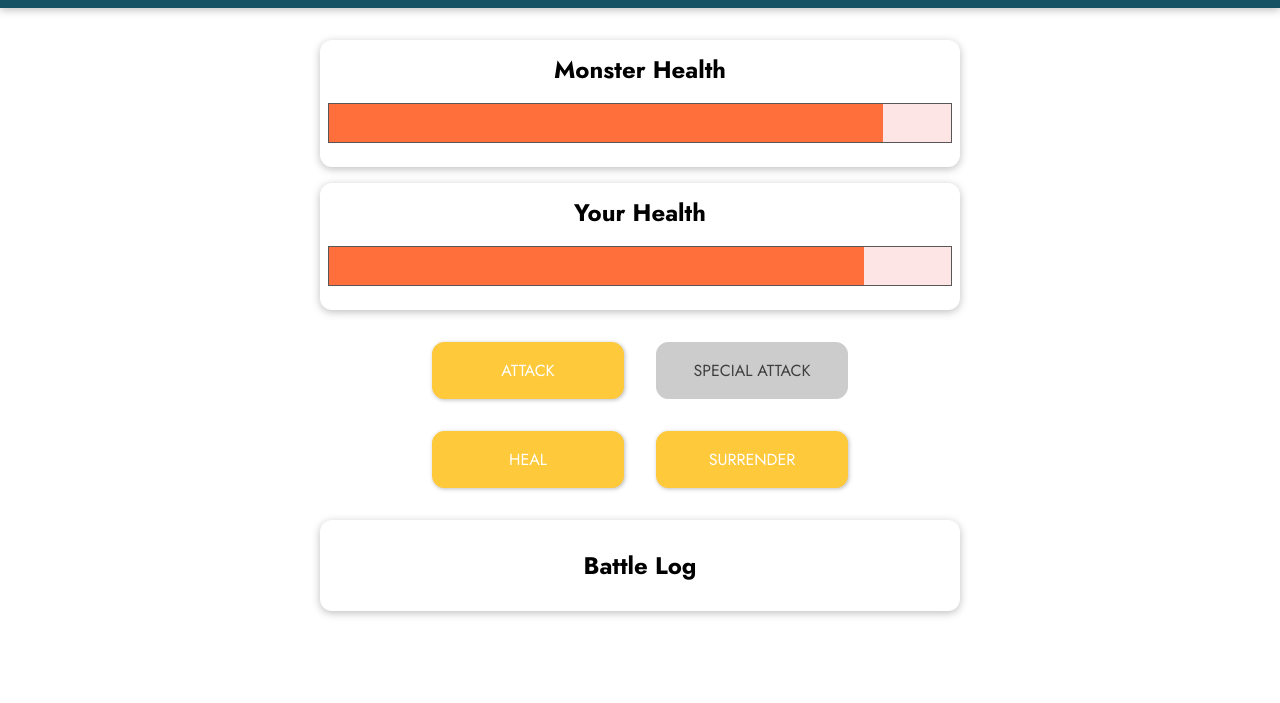
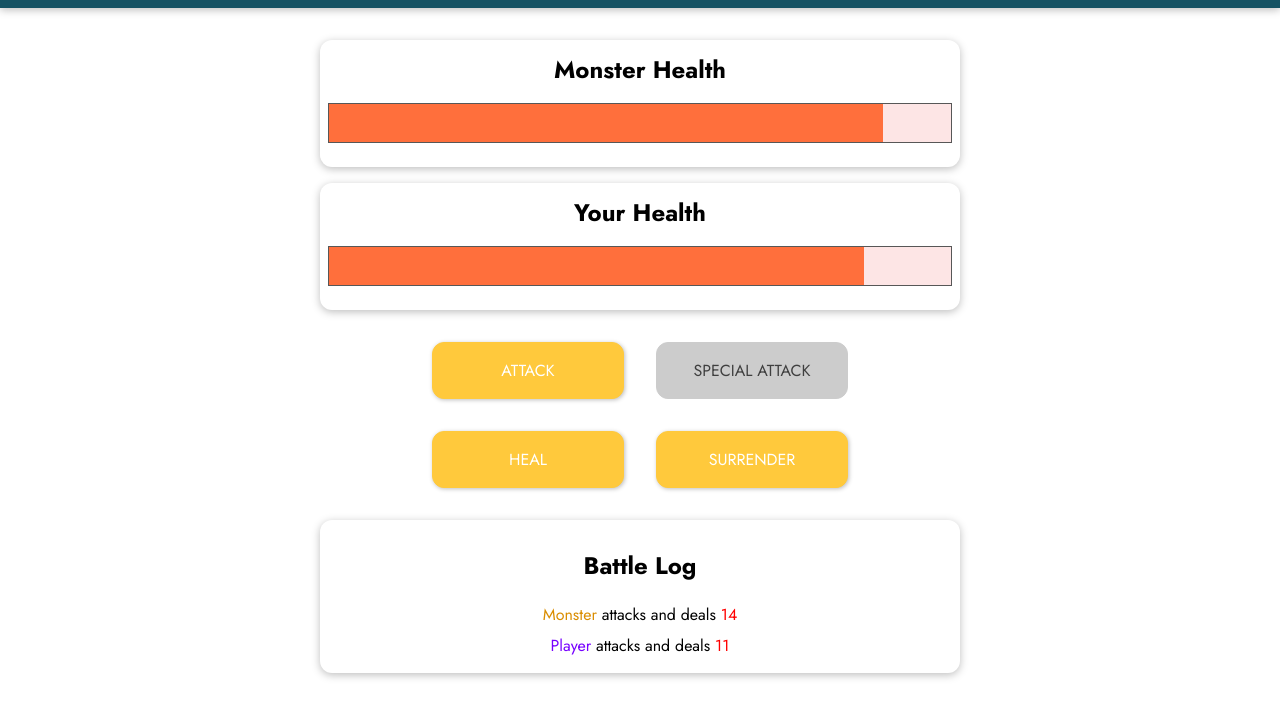
Before and after one commit to Cepa95/TheMonsterSlayerGame, a plain HTML site: page index.html in a window 1280 px wide. Both pictures are taken after a click on the button "ATTACK". Shown: the part 97-800 px from the top of the page. Drawn offline with nearby package versions, Linux system fonts and the light colour scheme.

Commit message:
battle log

```diff
--- a/app.js
+++ b/app.js
@@ -9,6 +9,7 @@ const app = Vue.createApp({
       monsterHealth: 100,
       currentRound: 0,
       winner: null,
+      logMessages: [],
     };
   },
   computed: {
@@ -45,16 +46,19 @@ const app = Vue.createApp({
       this.currentRound++;
       const attackValue = getRandomValue(5, 12);
       this.monsterHealth -= attackValue;
+      this.addLogMessage('player', 'attack', attackValue);
       this.attackPlayer();
     },
     attackPlayer() {
       const attackValue = getRandomValue(8, 15);
       this.playerHealth -= attackValue;
+      this.addLogMessage('monster', 'attack', attackValue);
     },
     specialAttackMonster() {
       this.currentRound++;
       const attackValue = getRandomValue(10, 25);
       this.monsterHealth -= attackValue;
+      this.addLogMessage('player', 'special attack', attackValue);
       this.attackPlayer();
     },
     healPlayer() {
@@ -65,6 +69,7 @@ const app = Vue.createApp({
       } else {
         this.playerHealth += healValue;
       }
+      this.addLogMessage('player', 'heal', healValue);
       this.attackPlayer();
     },
     startGame() {
@@ -72,10 +77,19 @@ const app = Vue.createApp({
       this.monsterHealth = 100;
       this.currentRound = 0;
      this.winner = null;
+     this.logMessages = [];
     },
     surrender() {
       this.winner = 'monster';
 
+    },
+    addLogMessage(who, what, value){
+
+      this.logMessages.unshift({
+        actionBy: who,
+        actionType: what,
+        actionValue: value
+      })
     }
   },
 });
--- a/index.html
+++ b/index.html
@@ -34,7 +34,7 @@
         <h3 v-if="winner ==='monster'">you lost!</h3>
         <h3 v-if="winner ==='player'">You won!</h3>
         <h3 v-if="winner ==='draw'">Draw!</h3>
-      <button @click="startGame">Start New Game</button>
+        <button @click="startGame">Start New Game</button>
       </section>
       <section id="controls" v-else>
         <button @click="attackMonster">ATTACK</button>
@@ -46,7 +46,19 @@
       </section>
       <section id="log" class="container">
         <h2>Battle Log</h2>
-        <ul></ul>
+        <ul>
+          <li v-for="logMessage in logMessages">
+            <span :class="{ 'log--player': logMessage.actionBy === 'player', 'log--monster': logMessage.actionBy === 'monster' }">
+              {{ logMessage.actionBy === 'player' ? 'Player ' : 'Monster '}}
+            </span>
+            <span v-if="logMessage.actionType === 'heal'">
+              heals themselves for <span class="log--heal">{{ logMessage.actionValue }}</span>
+            </span>
+            <span v-else>
+              attacks and deals <span class="log--damage">{{ logMessage.actionValue }}</span>
+            </span>
+          </li>
+        </ul>
       </section>
     </div>
   </body>
```
